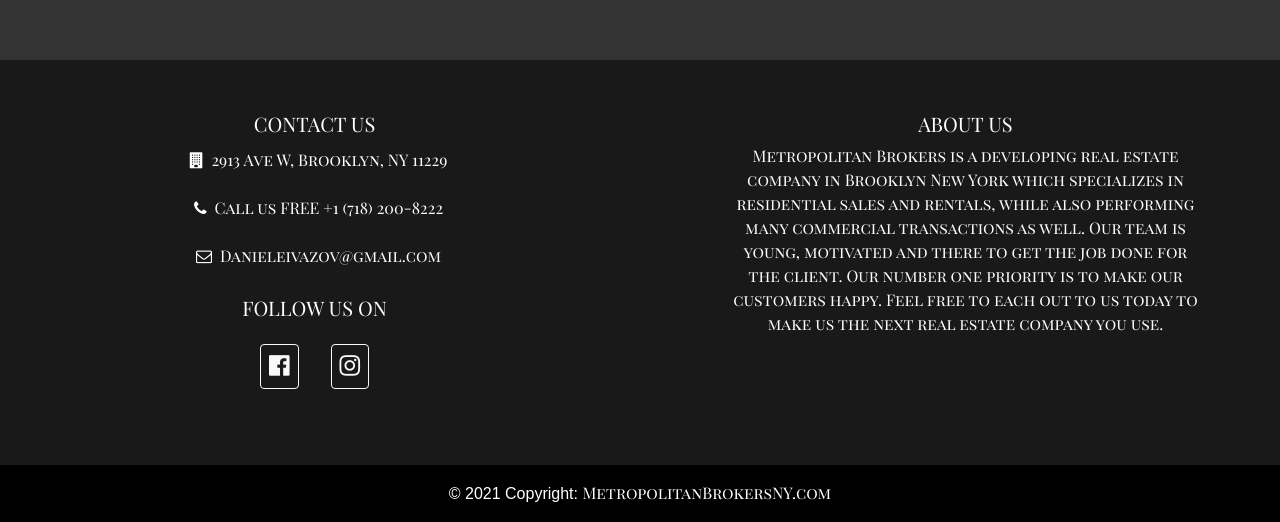
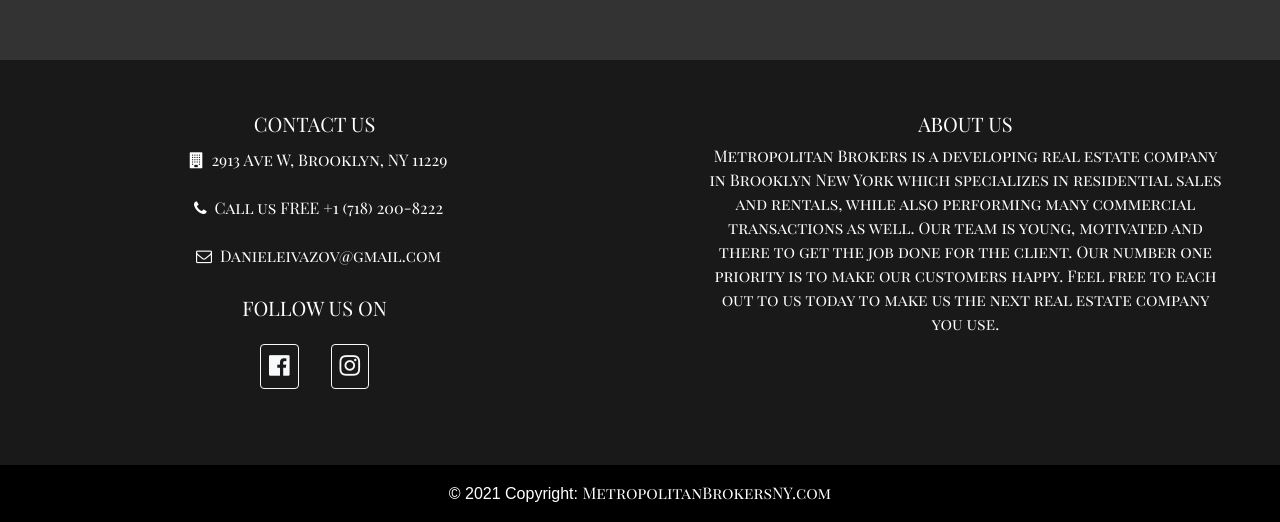
Before and after one commit to All4ara/MetroFrontend, a React (Create React App) app: page / in a window 1280 px wide. Shown: the part 1833-2355 px from the top of the page. Built offline with nearby package versions, Linux system fonts and the light colour scheme; no server answers.

Commit message:
touch ups

```diff
--- a/src/components/Faqs/FaqSection.js
+++ b/src/components/Faqs/FaqSection.js
@@ -95,8 +95,8 @@
 const FaqSection = () => {
     return (
 
-        <div className="container mar-top">
-            <h2 className="text-center m-2 mb-5">Faqs</h2>
+        <div className="container mar-top" >
+            <h2 className="text-center m-2 mb-5" data-aos='fade-left' data-aos-duration='1000' data-aos-once='true' data-aos-anchor-placement='center-bottom'>Faqs</h2>
             <Faq  className="faq"
             data={data}
                 styles={{
--- a/src/components/Footer/Footer.js
+++ b/src/components/Footer/Footer.js
@@ -8,9 +8,9 @@
 
         <div className="containers">
 
-            <div className="row p-1" data-aos='fade-right' data-aos-duration='1000' data-aos-once='true' data-aos-anchor-placement='center-bottom'>
+            <div className="row p-1" >
 
-                <div className="col-lg-6 col-md-12 mb-2 p-5">
+                <div className="col-lg-6 col-md-12 mb-2 p-5" data-aos='fade-right' data-aos-duration='1000' data-aos-once='true' data-aos-anchor-placement='center-bottom'>
                     <h5 className="text-uppercase">Contact Us</h5>
 
 
@@ -29,10 +29,10 @@
                         <a className="p-2 btn btn-outline-light btn-floating m-3" href="https://www.instagram.com/metropolitanbrokers/?hl=en" role="button"><i className="fa fa-instagram" aria-hidden="true" style={{fontSize: '1.5rem'}}></i></a>
                     </div>
                 </div>
-                <div className="col-lg-6 col-md-12 p-5">
+                <div className="col-lg-6 col-md-12 p-5" data-aos='fade-right' data-aos-duration='2000' data-aos-once='true' data-aos-anchor-placement='center-bottom'>
                     <h5 className="text-uppercase">About Us</h5>
 
-                    <p style={{fontSize: "1rem", paddingTop: ".5rem", padding: '0 40px'}}>
+                    <p style={{fontSize: "1rem", paddingTop: ".5rem", padding: '0 20px'}}>
                     Metropolitan Brokers is a developing real estate company in Brooklyn New York which specializes in residential sales and rentals, while also performing many commercial transactions as well. Our team is young, motivated and there to get the job done for the client. Our number one priority is to make our customers happy. Feel free to each out to us today to make us the next real estate company you use.
                     </p>
                 </div>
--- a/src/pages/Search.js
+++ b/src/pages/Search.js
@@ -4,8 +4,8 @@
     return (
         <div className="container py-5" >
             <div className="p-4 text-center">
-                <h1 style={{padding: "6rem 0", fontFamily: "Playfair Display SC"}}>Search for Properties</h1>
-                <iframe src="https://matrix.bnymls.com/Matrix/public/IDX.aspx?idx=3c10134" width="100%" height="800px" frameborder="0" marginwidth="0" marginheight="0"></iframe>
+                <h1 style={{padding: "6rem 0", fontFamily: "Playfair Display SC"}} data-aos='fade-left' data-aos-duration='1000' data-aos-once='true' data-aos-anchor-placement='center-bottom'>Search for Properties</h1>
+                <iframe src="https://matrix.bnymls.com/Matrix/public/IDX.aspx?idx=3c10134" width="100%" height="800px" frameborder="0" marginwidth="0" marginheight="0" data-aos='fade-right' data-aos-duration='1000' data-aos-once='true' data-aos-anchor-placement='center-bottom'></iframe>
             </div>
         </div>
     )
```
